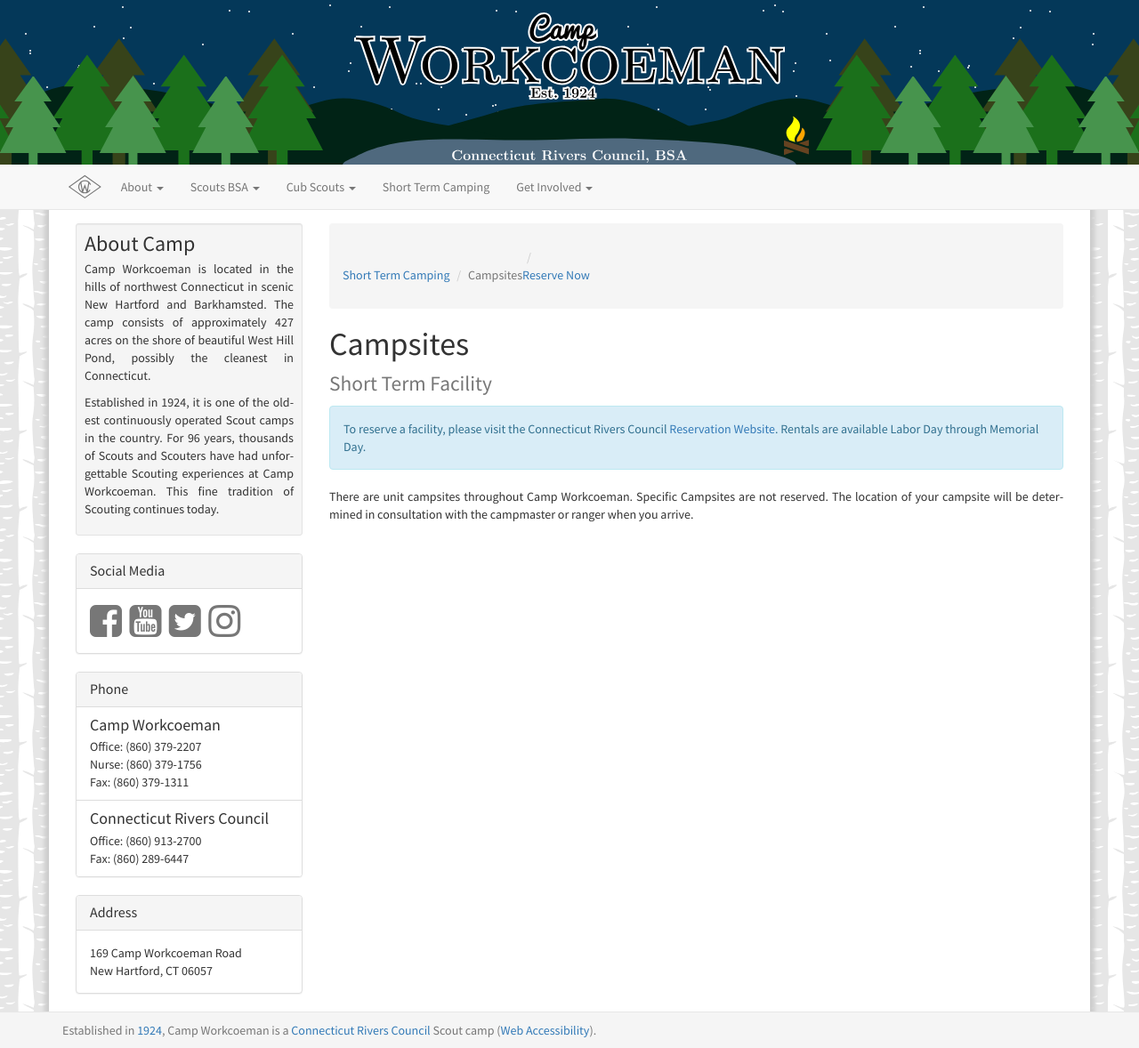
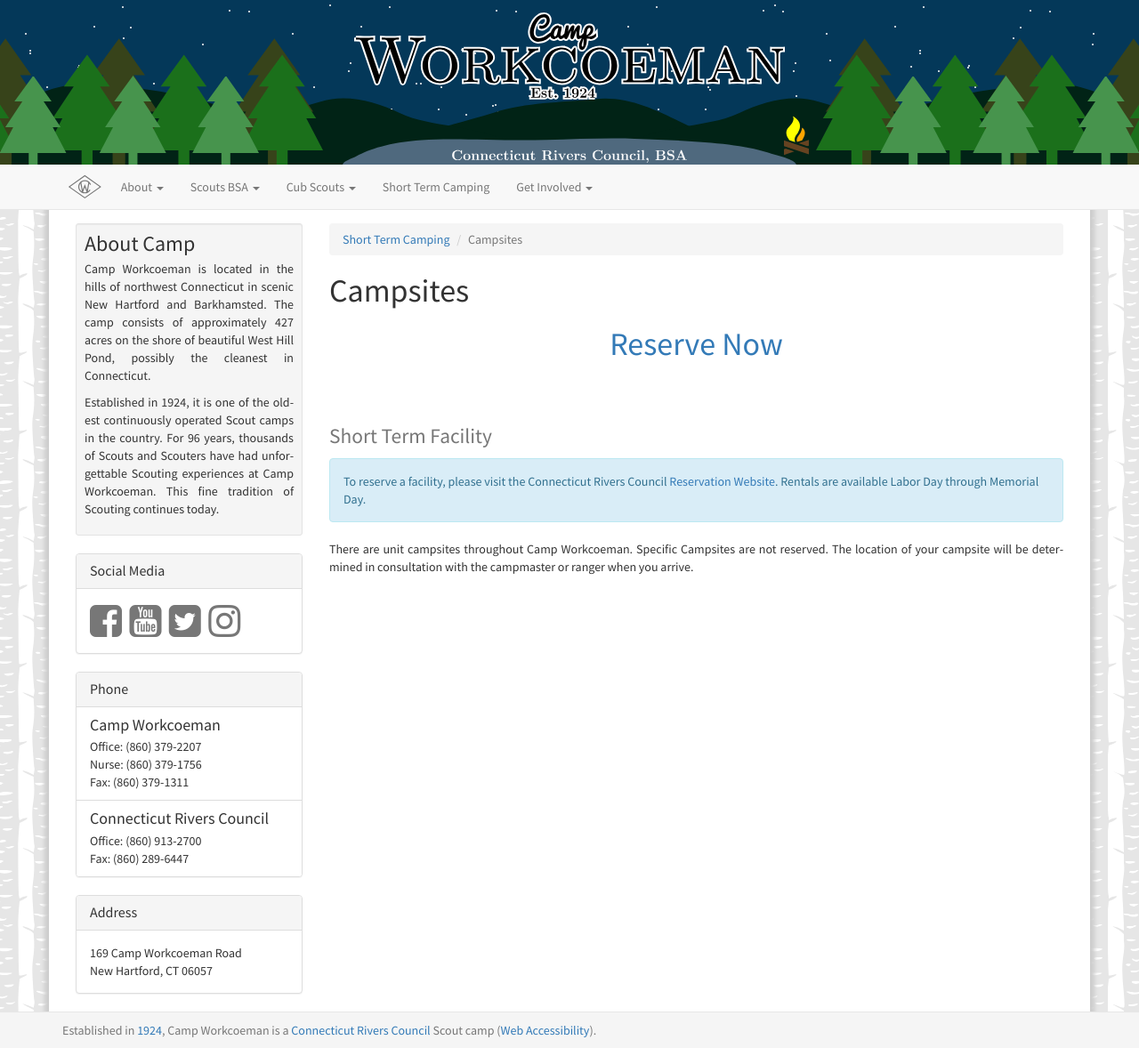
Before and after one commit to campworkcoeman/campworkcoeman.org, a Jekyll site: the page built from short-term-camping/campsites.md, in a window 1280 px wide. Shown: the whole page at 89% size. Built offline with Jekyll 4.4.1, drawn with Linux system fonts in a browser that asks for light colours; nearby versions of some CDN libraries; Markdown is read by kramdown in place of the engine named in the settings.

Commit message:
Test reserve now button for short term camping.

```diff
--- a/_layouts/short-term-facility.html
+++ b/_layouts/short-term-facility.html
@@ -9,10 +9,10 @@
 
     <ol class="breadcrumb">
       <li><a href="{{ site.url }}/short-term-camping/">Short Term Camping</a></li>
-      <li class="active">{{ page.title }} <li class="pager"><a href="https://campreservation.com/066/Camps/636">Reserve Now</a></li></li>
+      <li class="active">{{ page.title }}</li>
     </ol>
 
-    <h1>{{ page.title }}<small><br/>Short Term Facility</small></h1>
+    <h1>{{ page.title }} <li class="pager"><a href="https://campreservation.com/066/Camps/636">Reserve Now</a></li><small><br/>Short Term Facility</small></h1>
 
     <div class="alert alert-info"><p>To reserve a facility, please visit the Connecticut Rivers Council <a href="https://campreservation.com/066/Camps/636">Reservation Website</a>. Rentals are available Labor Day through Memorial Day.</p></div>
 
```
